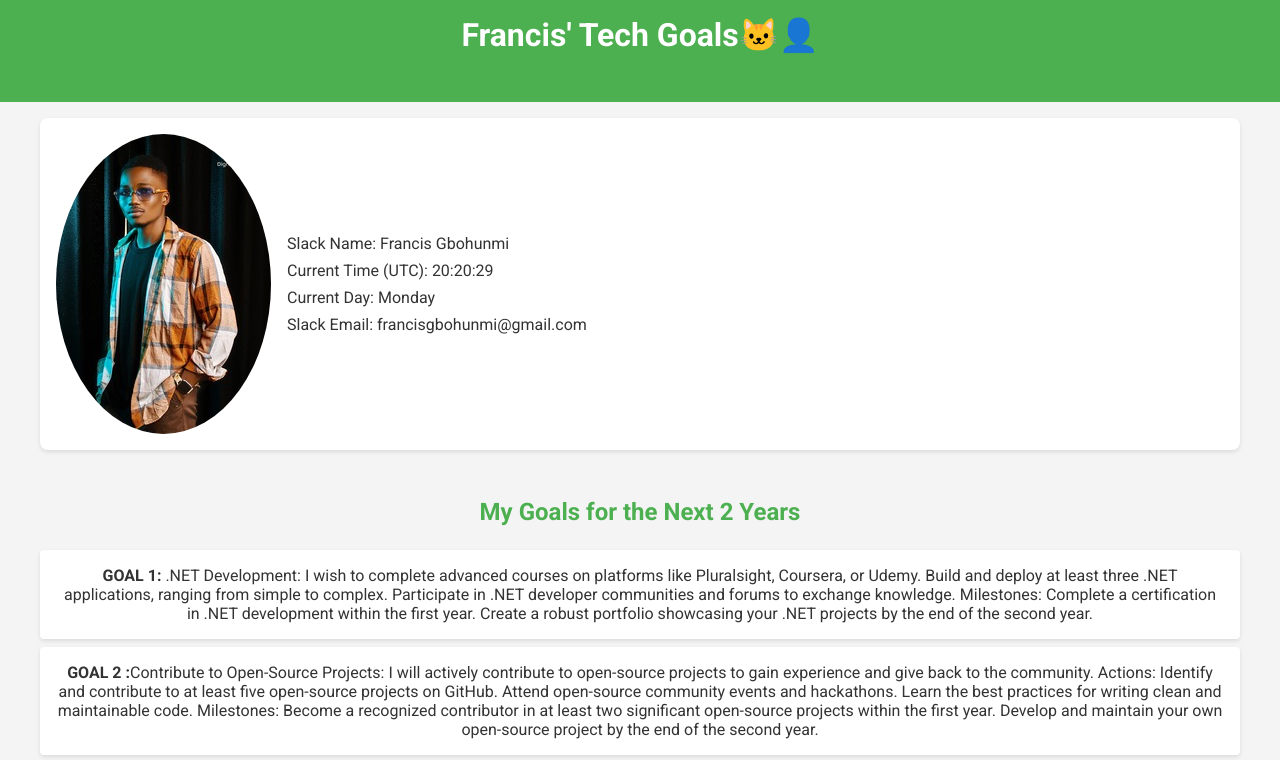
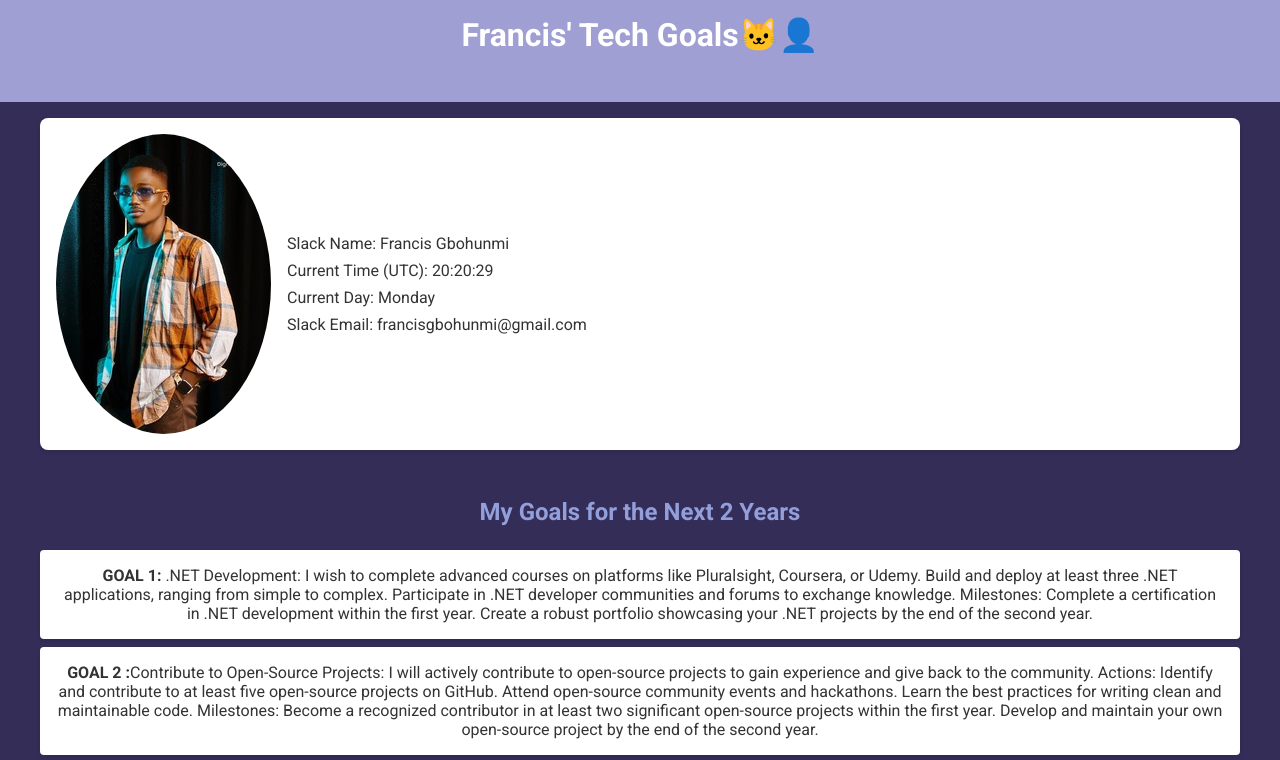
Before and after one commit to Gbohunmifrancis/Hng-Frontend-stage-1, a plain HTML site: page Index.html in a window 1280 px wide. Shown: the top 760 px of the page. Drawn offline with Linux system fonts and the light colour scheme.

Commit message:
secomd commit

```diff
--- a/css/style.css
+++ b/css/style.css
@@ -3,12 +3,12 @@ body {
     font-family: 'Roboto', sans-serif;
     margin: 0;
     padding: 0;
-    background-color: #f4f4f4;
+    background-color: #342d58;
     color: #333;
 }
 
 header {
-    background-color: #4CAF50;
+    background-color: #a09fd3;
     color: white;
     padding: 1em 0;
     text-align: center;
@@ -31,7 +31,7 @@ h1, h2 {
 }
 
 h2 {
-    color: #4CAF50;
+    color: #929fdb;
     font-weight: 700;
     text-align: center;
 }
```
